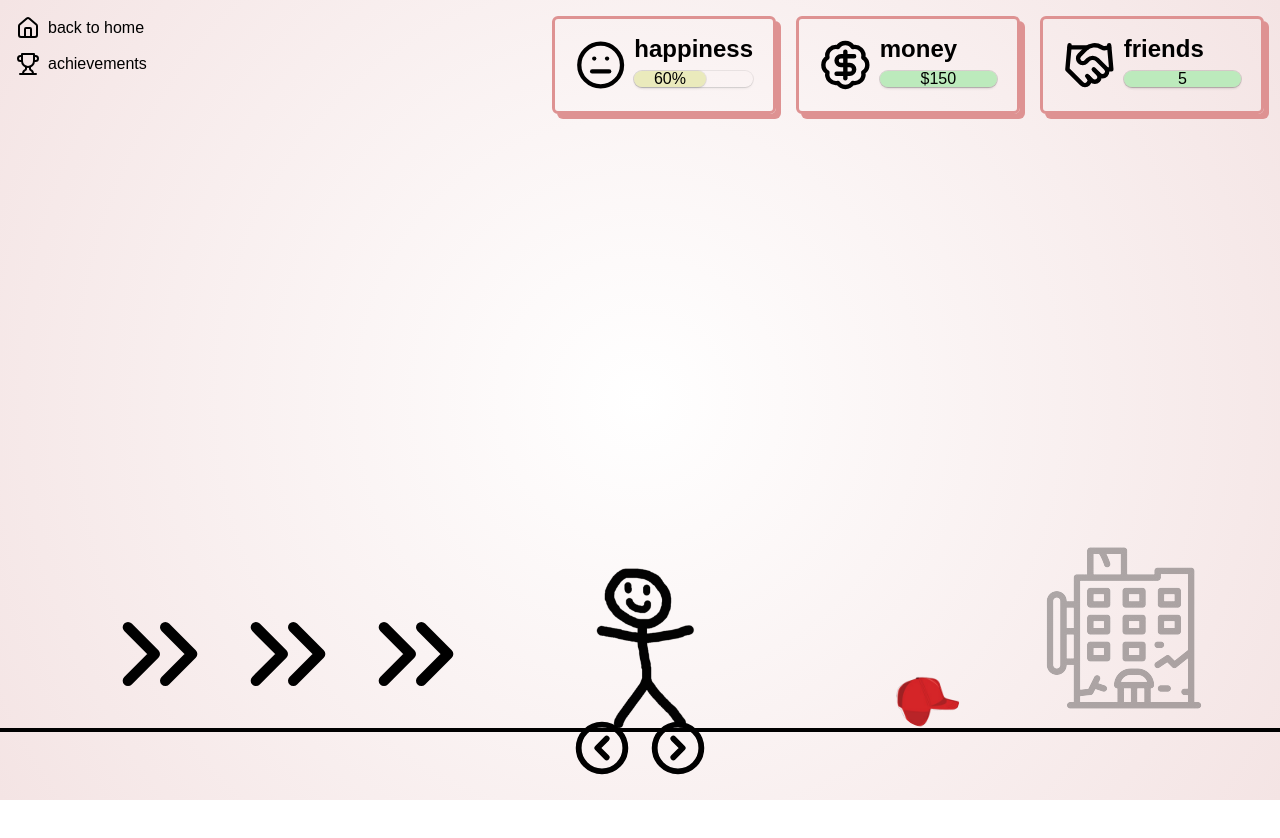
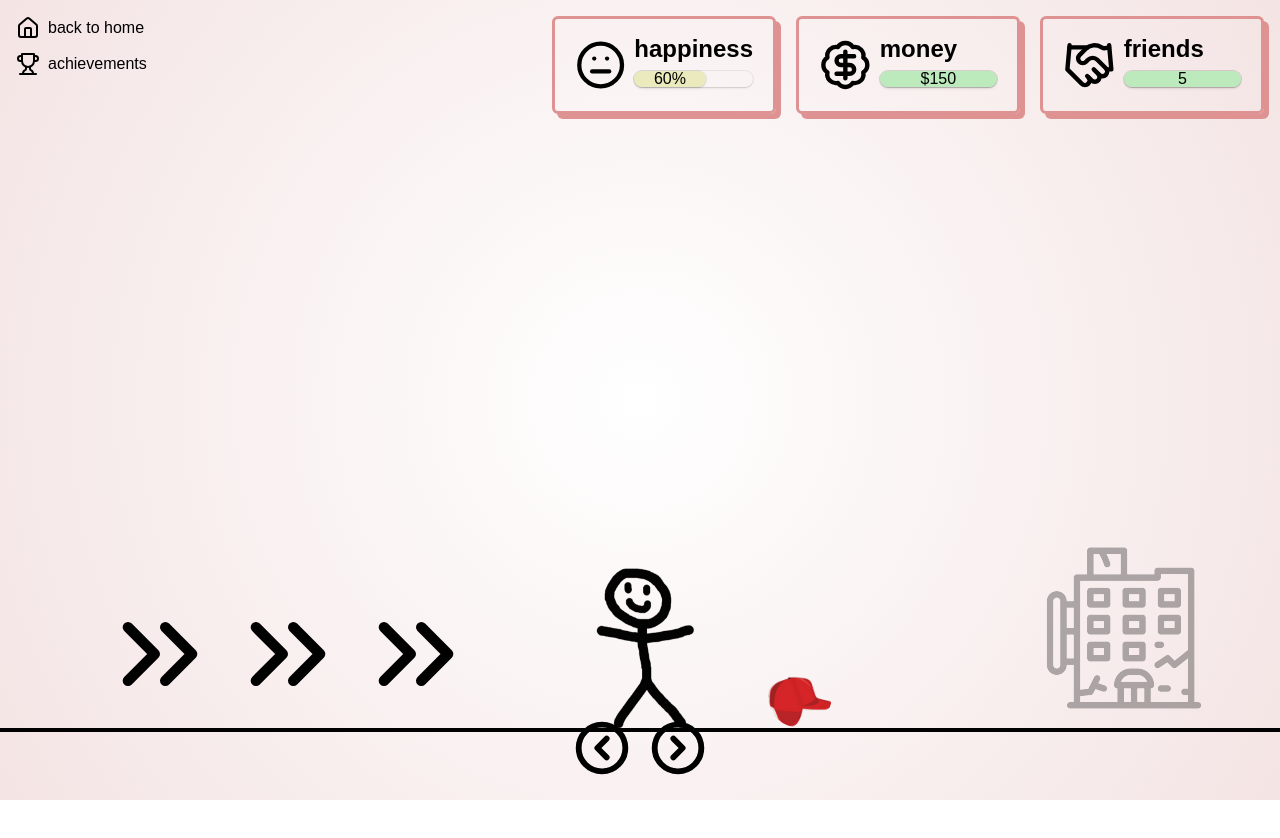
Before and after one commit to TristanMarston/catcher-motif-project, a Next.js app: page /game in a window 1280 px wide. Shown: the top 838 px of the page. Built offline with nearby package versions, Linux system fonts and the light colour scheme; a web font is replaced by a local one.

Commit message:
window not defined potential fix

```diff
--- a/src/app/game/_components/Game.tsx
+++ b/src/app/game/_components/Game.tsx
@@ -32,7 +32,8 @@ const Game = () => {
     const [huntingHatModalOpened, setHuntingHatModalOpened] = useState(false);
 
     // positions
-    const redHuntingHatPos = window.innerWidth * 0.7;
+    let redHuntingHatPos = 0;
+    if (typeof window !== 'undefined') redHuntingHatPos = window.innerWidth * 0.6;
 
     const [isShowing, setIsShowing] = useState(false);
     setTimeout(() => setIsShowing(true), 100);
@@ -117,7 +118,7 @@ const Game = () => {
                 </div>
                 <div className='w-screen max-h-[12.5rem] hidden lesktop:flex lesktop:ml-16 desktop:ml-24'>
                     {Array.from({ length: 3 }).map((_, index) => (
-                        <ChevronsRight className={cn('relative w-32 h-full top-[350px]', window.innerWidth)} strokeWidth={2} style={{ left: `${-xPos <= 0 ? -xPos : 0}px` }} />
+                        <ChevronsRight className={cn('relative w-32 h-full top-[350px]')} strokeWidth={2} style={{ left: `${-xPos <= 0 ? -xPos : 0}px` }} />
                     ))}
                 </div>
                 <div className='flex ml-[80%]'>
```
